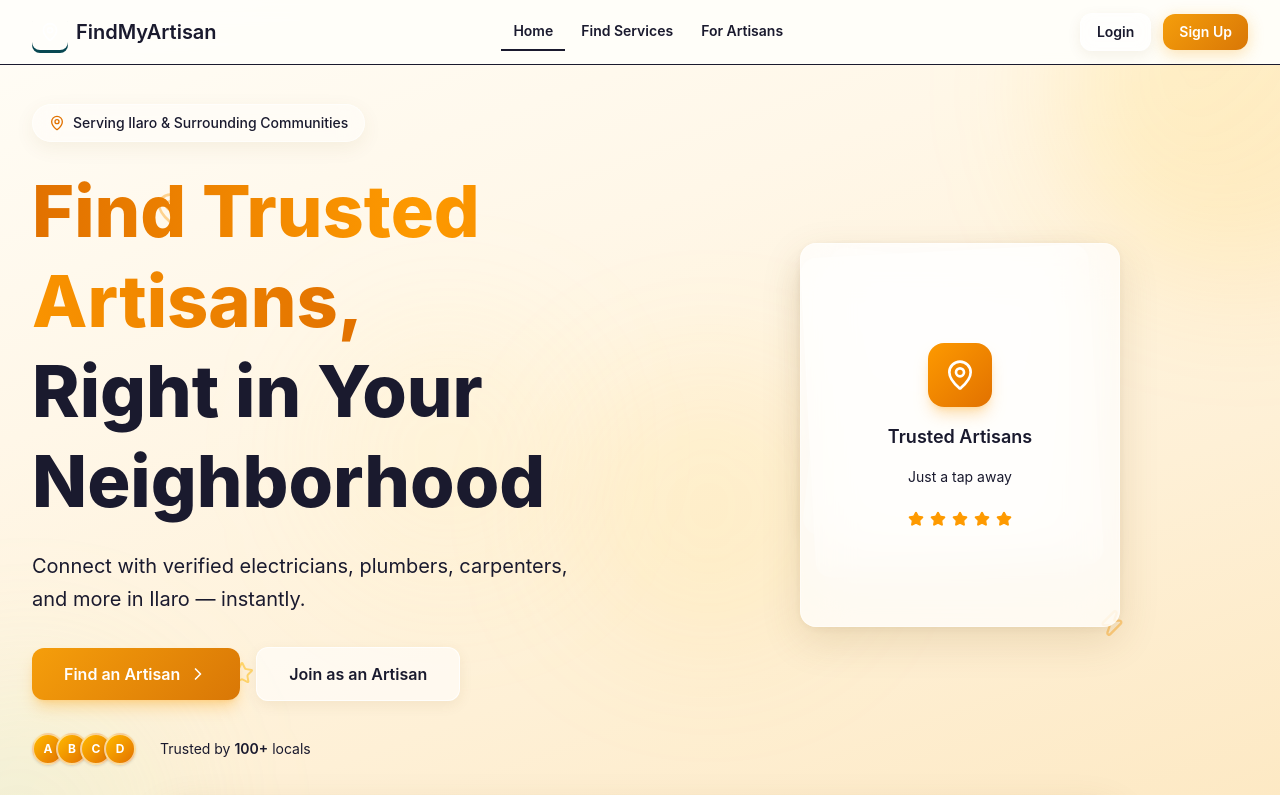
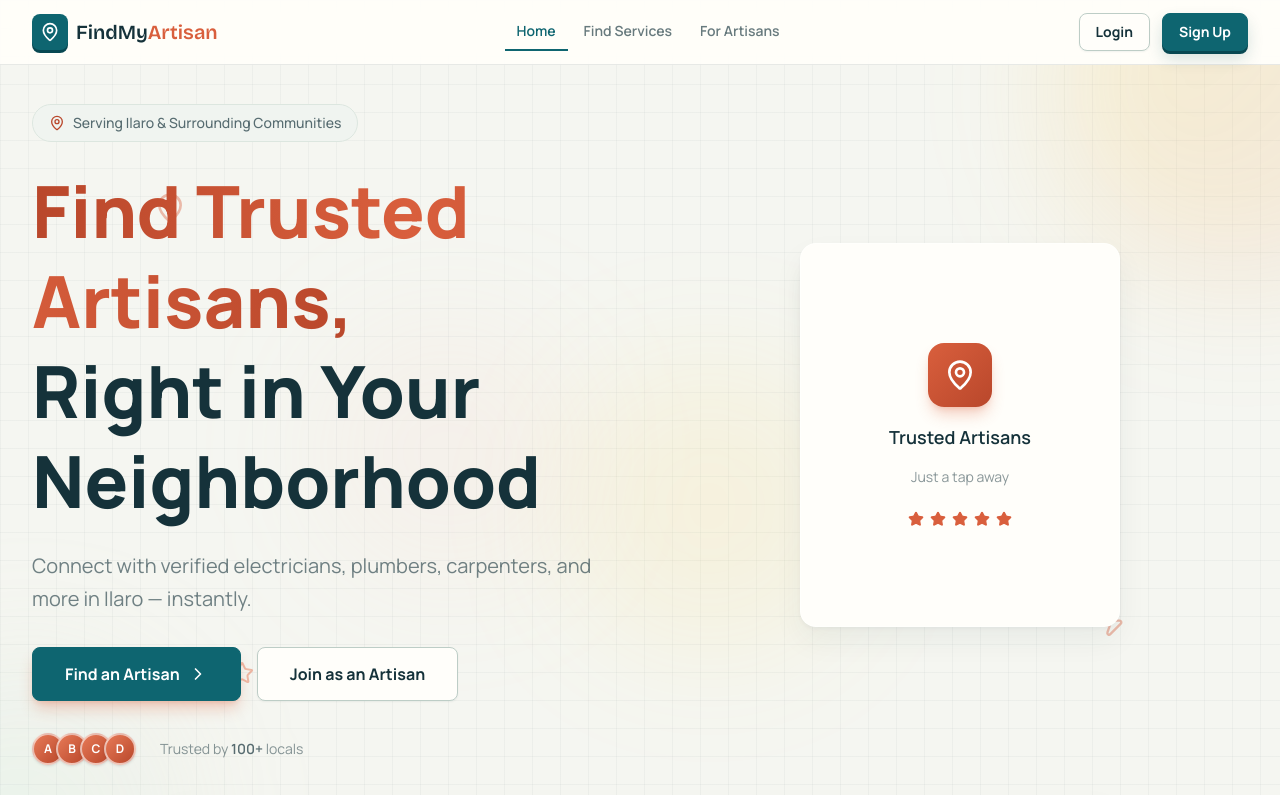
Before and after one commit to Yemisi-bot/FindMyArtisan, a React (Vite) app in the folder frontend/: page / in a window 1280 px wide. Shown: the top 795 px of the page. Built offline with nearby package versions, Linux system fonts and the light colour scheme; no server answers.

Commit message:
style: establish marketplace visual system

```diff
--- a/frontend/src/index.css
+++ b/frontend/src/index.css
@@ -1,23 +1,53 @@
 @import "tailwindcss";
 
-/* ===== GLASSMORPHISM DESIGN SYSTEM ===== */
+@theme {
+  --font-display: "Bricolage Grotesque", sans-serif;
+  --font-sans: "Manrope", sans-serif;
+  --font-mono: "DM Mono", monospace;
+  --color-charcoal: #15323a;
+  --color-ink: #15323a;
+  --color-brand: #0e6570;
+  --color-brand-deep: #084852;
+  --color-clay: #d95f3d;
+  --color-leaf: #347a5e;
+  --color-sand: #e9e4d8;
+  --color-surface: #fffefa;
+  --color-surface-muted: #f0f4f0;
+  --color-canvas: #f5f6f1;
+  --color-amber-50: #fff4ed;
+  --color-amber-100: #fde2d4;
+  --color-amber-200: #f7c5b0;
+  --color-amber-400: #e77a57;
+  --color-amber-500: #d95f3d;
+  --color-amber-600: #b9472b;
+  --color-teal-50: #edf7f5;
+  --color-teal-100: #d5ebe5;
+  --color-teal-500: #0e6570;
+  --color-teal-600: #084f59;
+}
+
 :root {
-  --glass-bg: rgba(255, 255, 255, 0.15);
-  --amber-50: #fffbeb;
-  --amber-500: #f59e0b;
-  --amber-600: #d97706;
-  --teal-500: #0d9488;
-  --teal-600: #0f766e;
-  --charcoal: #1a1a2e;
+  --canvas: #f5f6f1;
+  --canvas-deep: #e9efeb;
+  --line: #d6e0da;
+  --surface: #fffefa;
+  --surface-muted: #f0f4f0;
+  --ink-muted: #587073;
+}
+
+html {
+  background: var(--canvas);
 }
 
 body {
-  font-family: 'Inter', system-ui, -apple-system, sans-serif;
-  /* Soft, airy gradient that stays light so glass cards keep their contrast all the way down */
-  background: linear-gradient(160deg, #fffdf7 0%, #fff7e8 35%, #fef0d6 70%, #fde9c4 100%);
-  background-attachment: fixed;
   min-height: 100vh;
-  color: #1a1a2e;
+  color: var(--color-ink);
+  font-family: var(--font-sans);
+  background-color: var(--canvas);
+  background-image:
+    linear-gradient(rgba(21, 50, 58, 0.035) 1px, transparent 1px),
+    linear-gradient(90deg, rgba(21, 50, 58, 0.035) 1px, transparent 1px);
+  background-size: 28px 28px;
   -webkit-font-smoothing: antialiased;
   -moz-osx-font-smoothing: grayscale;
 }
@@ -26,109 +56,120 @@ body {
   min-height: 100vh;
 }
 
-/* ===== DESIGN SYSTEM COMPONENTS =====
-   Wrapped in @layer components so Tailwind utility classes (e.g. pl-10, pr-10,
-   w-full) can override these. In Tailwind v4 all utilities live in cascade
-   layers; unlayered CSS always wins over layered CSS, which caused .glass-input's
-   padding to override pl-10 in production and collapse the icon padding. */
+::selection {
+  color: #fffefa;
+  background: var(--color-brand);
+}
+
 @layer components {
-
-/* ===== GLASS CARD ===== */
   .glass {
-  background: rgba(255, 255, 255, 0.55);
-  backdrop-filter: blur(20px);
-  -webkit-backdrop-filter: blur(20px);
-  border: 1px solid rgba(255, 255, 255, 0.7);
-  border-radius: 20px;
-  box-shadow: 0 10px 30px rgba(120, 80, 10, 0.10), 0 2px 6px rgba(120, 80, 10, 0.06);
+    background: rgba(255, 254, 250, 0.92);
+    border: 1px solid var(--line);
+    border-radius: 10px;
+    box-shadow: 0 2px 3px rgba(21, 50, 58, 0.04), 0 10px 24px rgba(21, 50, 58, 0.055);
   }
 
   .glass-strong {
-  background: rgba(255, 255, 255, 0.72);
-  backdrop-filter: blur(24px);
-  -webkit-backdrop-filter: blur(24px);
-  border: 1px solid rgba(255, 255, 255, 0.85);
-  border-radius: 24px;
-  box-shadow: 0 14px 40px rgba(120, 80, 10, 0.14), 0 2px 8px rgba(120, 80, 10, 0.06);
+    background: var(--surface);
+    border: 1px solid var(--line);
+    border-radius: 12px;
+    box-shadow: 0 2px 4px rgba(21, 50, 58, 0.045), 0 14px 30px rgba(21, 50, 58, 0.055);
   }
 
   .glass-light {
-  background: rgba(255, 255, 255, 0.4);
-  backdrop-filter: blur(12px);
-  -webkit-backdrop-filter: blur(12px);
-  border: 1px solid rgba(255, 255, 255, 0.6);
-  border-radius: 16px;
-  box-shadow: 0 6px 20px rgba(120, 80, 10, 0.07);
+    background: var(--surface-muted);
+    border: 1px solid #dce6df;
+    border-radius: 8px;
   }
 
-/* ===== GLASS INPUTS ===== */
   .glass-input {
-  background: rgba(255, 255, 255, 0.6);
-  backdrop-filter: blur(8px);
-  -webkit-backdrop-filter: blur(8px);
-  border: 1px solid rgba(255, 255, 255, 0.75);
-  border-radius: 12px;
-  padding: 12px 16px;
     width: 100%;
+    padding: 12px 14px;
+    color: var(--color-ink);
     font-size: 1rem;
-  color: #1a1a2e;
-  transition: all 0.3s ease;
+    line-height: 1.5;
+    background: #fffefa;
+    border: 1px solid #bdcdc6;
+    border-radius: 8px;
     outline: none;
+    transition: border-color 180ms ease, box-shadow 180ms ease, background-color 180ms ease;
+  }
+
+  .glass-input:hover {
+    border-color: #91aaa3;
   }
 
   .glass-input:focus {
-  border-color: #f59e0b;
-  box-shadow: 0 0 0 3px rgba(245, 158, 11, 0.15);
-  background: rgba(255, 255, 255, 0.4);
+    background: #ffffff;
+    border-color: var(--color-brand);
+    box-shadow: 0 0 0 3px rgba(14, 101, 112, 0.16);
   }
 
   .glass-input::placeholder {
-  color: rgba(26, 26, 46, 0.4);
+    color: #789091;
   }
 
-/* ===== BUTTONS ===== */
   .btn-primary {
-  background: linear-gradient(135deg, #f59e0b, #d97706);
-  color: white;
-  border: none;
-  border-radius: 12px;
-  padding: 12px 24px;
-  font-weight: 600;
+    display: inline-flex;
+    align-items: center;
+    justify-content: center;
+    color: #ffffff;
+    font-weight: 700;
     font-size: 1rem;
+    line-height: 1.5;
+    background: var(--color-brand);
+    border: 1px solid var(--color-brand);
+    border-radius: 8px;
+    padding: 12px 20px;
     cursor: pointer;
-  transition: all 0.3s ease;
-  box-shadow: 0 4px 16px rgba(245, 158, 11, 0.3);
+    box-shadow: 0 3px 0 var(--color-brand-deep), 0 8px 16px rgba(8, 72, 82, 0.16);
+    transition: transform 180ms ease, box-shadow 180ms ease, background-color 180ms ease;
   }
 
   .btn-primary:hover {
-  transform: translateY(-2px);
-  box-shadow: 0 6px 24px rgba(245, 158, 11, 0.4);
+    background: var(--color-brand-deep);
+    transform: translateY(-1px);
+    box-shadow: 0 4px 0 #063c44, 0 10px 20px rgba(8, 72, 82, 0.2);
   }
 
-.btn-primary:active { transform: translateY(0); }
+  .btn-primary:active {
+    transform: translateY(2px);
+    box-shadow: 0 1px 0 #063c44;
+  }
 
   .btn-glass {
-  background: rgba(255, 255, 255, 0.6);
-  backdrop-filter: blur(8px);
-  border: 1px solid rgba(255, 255, 255, 0.8);
-  border-radius: 12px;
-  padding: 12px 24px;
-  font-weight: 600;
+    display: inline-flex;
+    align-items: center;
+    justify-content: center;
+    color: var(--color-ink);
+    font-weight: 700;
     font-size: 1rem;
-  color: #1a1a2e;
+    line-height: 1.5;
+    background: var(--surface);
+    border: 1px solid #bdcdc6;
+    border-radius: 8px;
+    padding: 12px 20px;
     cursor: pointer;
-  transition: all 0.3s ease;
-  box-shadow: 0 4px 14px rgba(120, 80, 10, 0.08);
+    box-shadow: 0 1px 2px rgba(21, 50, 58, 0.06);
+    transition: transform 180ms ease, border-color 180ms ease, background-color 180ms ease;
   }
 
   .btn-glass:hover {
-  background: rgba(255, 255, 255, 0.8);
-  transform: translateY(-2px);
+    background: var(--surface-muted);
+    border-color: var(--color-brand);
+    transform: translateY(-1px);
   }
 
-/* ===== ANIMATIONS ===== */
+  .btn-primary:focus-visible,
+  .btn-glass:focus-visible,
+  a:focus-visible,
+  button:focus-visible {
+    outline: 3px solid rgba(14, 101, 112, 0.36);
+    outline-offset: 3px;
+  }
+
   @keyframes fadeInUp {
-  from { opacity: 0; transform: translateY(30px); }
+    from { opacity: 0; transform: translateY(12px); }
     to { opacity: 1; transform: translateY(0); }
   }
 
@@ -138,76 +179,98 @@ body {
   }
 
   @keyframes float {
-  0%, 100% { transform: translateY(0px); }
-  50% { transform: translateY(-10px); }
+    0%, 100% { transform: translateY(0); }
+    50% { transform: translateY(-5px); }
   }
 
   @keyframes scrollDown {
     0%, 100% { transform: translateY(0); opacity: 0.4; }
-  50% { transform: translateY(6px); opacity: 1; }
+    50% { transform: translateY(4px); opacity: 1; }
   }
 
-.animate-fade-in-up { animation: fadeInUp 0.6s ease-out forwards; }
-.animate-fade-in { animation: fadeIn 0.5s ease-out forwards; }
+  .animate-fade-in-up { animation: fadeInUp 360ms ease-out both; }
+  .animate-fade-in { animation: fadeIn 240ms ease-out both; }
   .animate-float { animation: float 3s infinite ease-in-out; }
   .animate-scroll-down { animation: scrollDown 2s infinite ease-in-out; }
 
   .stagger > * {
     opacity: 0;
-  animation: fadeInUp 0.5s ease-out forwards;
-}
-.stagger > *:nth-child(1) { animation-delay: 0.1s; }
-.stagger > *:nth-child(2) { animation-delay: 0.2s; }
-.stagger > *:nth-child(3) { animation-delay: 0.3s; }
-.stagger > *:nth-child(4) { animation-delay: 0.4s; }
-.stagger > *:nth-child(5) { animation-delay: 0.5s; }
-.stagger > *:nth-child(6) { animation-delay: 0.6s; }
-
-/* ===== STAR RATING ===== */
-.star-rating { display: inline-flex; gap: 2px; }
-.star-rating .star { color: #d1d5db; font-size: 1.25rem; transition: color 0.2s ease; }
-.star-rating .star.filled { color: #f59e0b; }
-.star-rating.interactive .star { cursor: pointer; }
-.star-rating.interactive .star:hover { color: #fbbf24; transform: scale(1.15); }
-
-/* ===== MAP CONTAINER ===== */
-.map-container {
-  border-radius: 16px;
-  overflow: hidden;
-  box-shadow: 0 4px 20px rgba(0, 0, 0, 0.1);
+    animation: fadeInUp 360ms ease-out both;
   }
 
-/* ===== PROVIDER CARD ===== */
-.provider-card { transition: all 0.3s ease; }
-.provider-card:hover {
-  transform: translateY(-4px);
-  box-shadow: 0 12px 40px rgba(0, 0, 0, 0.12);
+  .stagger > *:nth-child(1) { animation-delay: 40ms; }
+  .stagger > *:nth-child(2) { animation-delay: 80ms; }
+  .stagger > *:nth-child(3) { animation-delay: 120ms; }
+  .stagger > *:nth-child(4) { animation-delay: 160ms; }
+  .stagger > *:nth-child(5) { animation-delay: 200ms; }
+  .stagger > *:nth-child(6) { animation-delay: 240ms; }
+
+  .star-rating { display: inline-flex; gap: 2px; }
+  .star-rating .star { color: #c9d3cf; font-size: 1.25rem; transition: color 180ms ease; }
+  .star-rating .star.filled { color: var(--color-clay); }
+  .star-rating.interactive .star { cursor: pointer; }
+  .star-rating.interactive .star:hover { color: #eb805e; transform: scale(1.08); }
+
+  .map-container {
+    overflow: hidden;
+    border: 1px solid var(--line);
+    border-radius: 10px;
+    box-shadow: 0 2px 3px rgba(21, 50, 58, 0.05), 0 12px 28px rgba(21, 50, 58, 0.08);
   }
 
-/* ===== SPINNER ===== */
+  .provider-card {
+    transition: transform 180ms ease, border-color 180ms ease, box-shadow 180ms ease;
+  }
+
+  .provider-card:hover {
+    border-color: #85aaa2;
+    transform: translateY(-2px);
+    box-shadow: 0 3px 5px rgba(21, 50, 58, 0.06), 0 14px 28px rgba(21, 50, 58, 0.11);
+  }
+
   @keyframes spin { to { transform: rotate(360deg); } }
+
   .spinner {
-  width: 40px; height: 40px;
-  border: 3px solid rgba(245, 158, 11, 0.2);
-  border-top-color: #f59e0b;
+    width: 40px;
+    height: 40px;
+    border: 3px solid rgba(14, 101, 112, 0.16);
+    border-top-color: var(--color-brand);
     border-radius: 50%;
     animation: spin 0.8s linear infinite;
   }
+}
 
-} /* end @layer components */
+@media (prefers-reduced-motion: reduce) {
+  *, *::before, *::after {
+    scroll-behavior: auto !important;
+    animation-duration: 1ms !important;
+    animation-iteration-count: 1 !important;
+    transition-duration: 1ms !important;
+  }
+}
 
-/* ===== CUSTOM SCROLLBAR ===== */
-::-webkit-scrollbar { width: 8px; }
-::-webkit-scrollbar-track { background: rgba(255,255,255,0.1); border-radius: 10px; }
-::-webkit-scrollbar-thumb { background: rgba(245,158,11,0.3); border-radius: 10px; }
-::-webkit-scrollbar-thumb:hover { background: rgba(245,158,11,0.5); }
+::-webkit-scrollbar { width: 10px; }
+::-webkit-scrollbar-track { background: var(--canvas-deep); }
+::-webkit-scrollbar-thumb { background: #9eb7ae; border: 3px solid var(--canvas-deep); border-radius: 999px; }
+::-webkit-scrollbar-thumb:hover { background: var(--color-brand); }
 
-/* ===== LEAFLET OVERRIDES ===== */
 .leaflet-popup-content-wrapper {
-  border-radius: 12px !important;
-  box-shadow: 0 4px 20px rgba(0,0,0,0.15) !important;
+  border: 1px solid var(--line) !important;
+  border-radius: 8px !important;
+  box-shadow: 0 10px 22px rgba(21, 50, 58, 0.16) !important;
 }
+
 .leaflet-popup-content {
-  font-family: 'Inter', system-ui, sans-serif !important;
   margin: 12px 16px !important;
+  font-family: var(--font-sans) !important;
 }
+
+.user-location-marker {
+  display: block;
+  width: 20px;
+  height: 20px;
+  background: var(--color-brand);
+  border: 4px solid #fffefa;
+  border-radius: 999px;
+  box-shadow: 0 0 0 3px rgba(14, 101, 112, 0.22), 0 3px 8px rgba(8, 72, 82, 0.26);
+}
```
Lines whose indentation alone changed are shown as unchanged.
